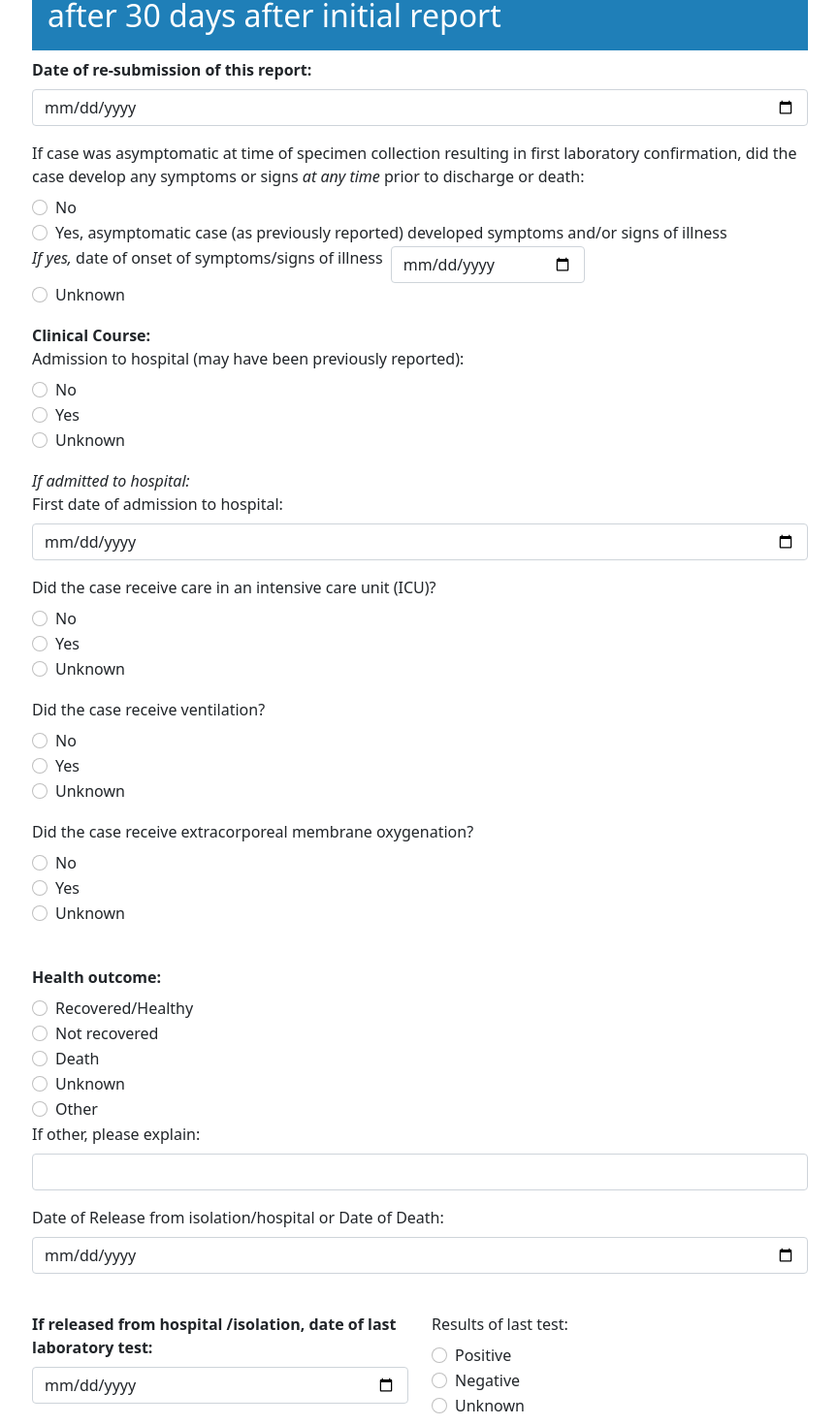
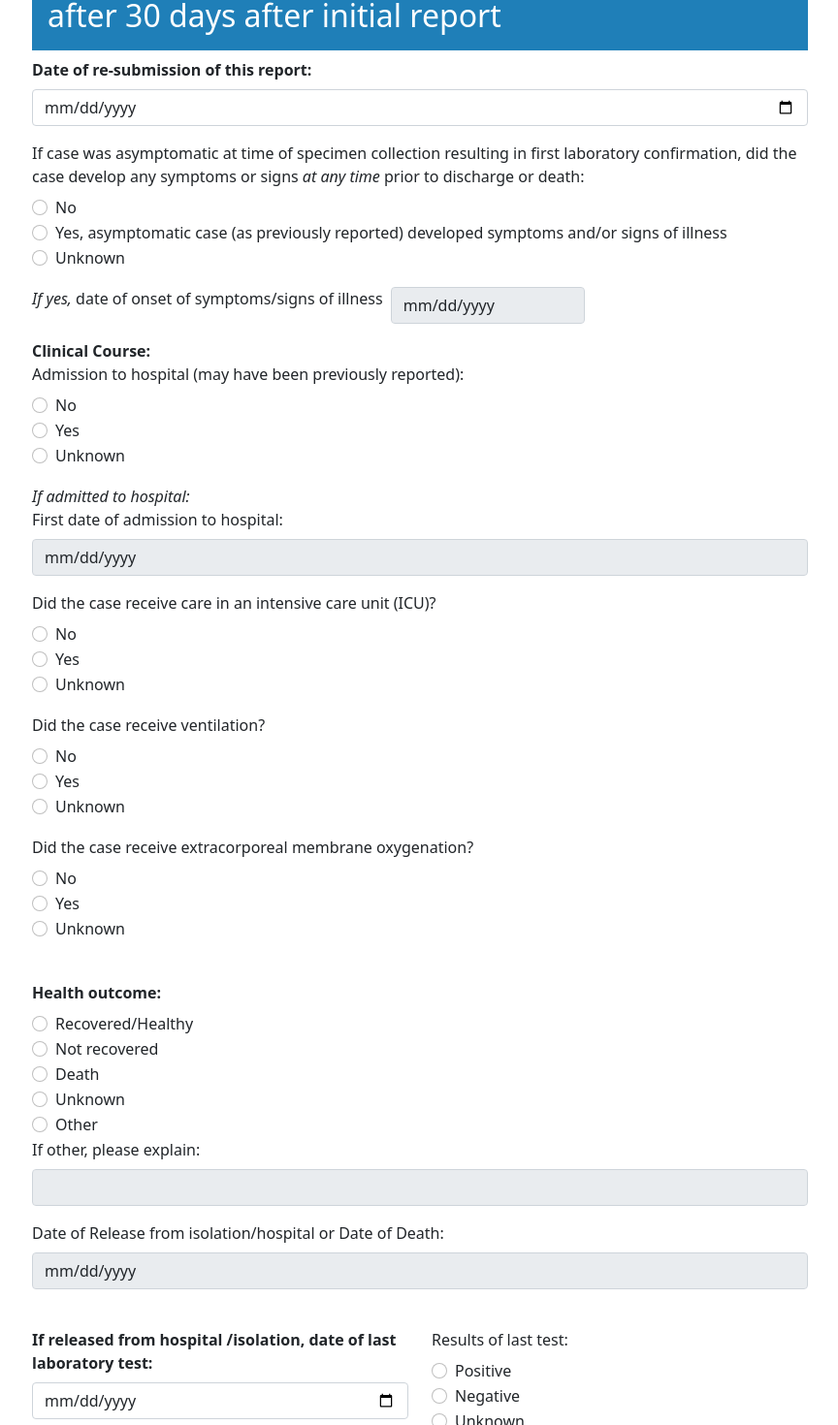
Before and after one commit to SoniaZaldana/covid19-reporting, a React (Create React App) app: page / in a window 1280 px wide. Shown: the part 4591-6061 px from the top of the page at 97% size, without its empty margins (207-1071 px from the left). Built offline with nearby package versions, Linux system fonts and the light colour scheme.

Commit message:
section4 validation

```diff
--- a/src/components/reportForm.js
+++ b/src/components/reportForm.js
@@ -4,7 +4,7 @@ import {Section0} from './section0.js';
 import {Section1} from './section1.js';
 import {Section2} from './section2.js';
 import {Section3} from './section3.js';
-import Section4 from './section4.js';
+import {Section4} from './section4.js';
 import Button from 'react-bootstrap/Button';
 
 class ReportForm extends Component {
@@ -57,7 +57,21 @@ class ReportForm extends Component {
                 exposureContactId: ['','','','',''],
                 exposureContactFirstDate: ['','','','',''],
                 exposureContactLastDate: ['','','','',''],
-                exposureContactCountry: ''
+                exposureContactCountry: '',
+                outcomeDateResubmission: '',
+                outcomeDevelop: '',
+                outcomeDevelopYesDate: '',
+                outcomeAdmission: '',
+                outcomeDateAdmission: '',
+                outcomeAdmissionICU: '',
+                outcomeAdmissionVentilation: '',
+                outcomeAdmissionOxygenation : '',
+                outcomeHealth: '',
+                outcomeHealthOtherWriteIn: '',
+                outcomeDateRelease: '',
+                outcomeDateTest: '',
+                outcomeTestResult: '',
+                outcomeTotalContacts: ''
             },
             formErrors: {
                 reportingDate: '',
@@ -90,7 +104,14 @@ class ReportForm extends Component {
                 exposureContactId: ['','','','',''],
                 exposureContactFirstDate: ['','','','',''],
                 exposureContactLastDate: ['','','','',''],
-                exposureContactCountry: ''
+                exposureContactCountry: '',
+                outcomeDateResubmission: '',
+                outcomeDevelopYesDate: '',
+                outcomeDateAdmission: '',
+                outcomeHealthOtherWriteIn: '',
+                outcomeDateRelease: '',
+                outcomeDateTest: '',
+                outcomeTotalContacts: ''
             }
         }
     }
@@ -268,7 +289,9 @@ class ReportForm extends Component {
 
         } else if (id.includes('exposureTravelDeparture')) {
             let index = parseInt( id.replace('exposureTravelDeparture','') ) - 1;
-            formFields.exposureTravelDeparture[index] = value;
+            let date = convertDate(value);
+
+            formFields.exposureTravelDeparture[index] = date;
             formErrors.exposureTravelDeparture[index] = isFieldValid('date', value).message;
 
         } else if (id === 'exposureVisitedFacilityNo' || id === 'exposureVisitedFacilityYes' ||
@@ -289,17 +312,89 @@ class ReportForm extends Component {
 
         } else if (id.includes('exposureContactFirstDate')) {
             let index = parseInt( id.replace('exposureContactFirstDate','') ) - 1;
-            formFields.exposureContactFirstDate[index] = value;
+            let date = convertDate(value);
+            formFields.exposureContactFirstDate[index] = date;
             formErrors.exposureContactFirstDate[index] = isFieldValid('date', value).message;
 
         } else if (id.includes('exposureContactLastDate')) {
             let index = parseInt( id.replace('exposureContactLastDate','') ) - 1;
-            formFields.exposureContactLastDate[index] = value;
+            let date = convertDate(value);
+            formFields.exposureContactLastDate[index] = date;
             formErrors.exposureContactLastDate[index] = isFieldValid('date', value).message;
 
         } else if (id === 'exposureContactCountry') {
             formFields.exposureContactCountry = value;
             formErrors.exposureContactCountry = isFieldValid(id, value).message;
+        }
+        // Section4 : Outcome : complete and re-sent the full form as...
+        else if (id === 'outcomeDateResubmission') {
+            let date = convertDate(value);
+            formFields.outcomeDateResubmission = date;
+            formErrors.outcomeDateResubmission = isFieldValid('date', value).message;
+
+        } else if (id === 'outcomeDevelopNo' || id === 'outcomeDevelopYes' || id === 'outcomeDevelopUnknown') {
+            formFields.outcomeDevelop = id.replace('outcomeDevelop','').toLowerCase();
+
+        } else if (id === 'outcomeDevelopYesDate') {
+            let date = convertDate(value);
+            formFields.outcomeDevelopYesDate = date;
+            formErrors.outcomeDevelopYesDate = isFieldValid('date', value).message;
+
+        } else if (id === 'outcomeAdmissionNo' || id === 'outcomeAdmissionYes' || id === 'outcomeAdmissionUnknown') {
+            formFields.outcomeAdmission = id.replace('outcomeAdmission','').toLowerCase();
+
+        } else if (id === 'outcomeDateAdmission') {
+            let date = convertDate(value);
+            formFields.outcomeDateAdmission = date;
+            formErrors.outcomeDateAdmission = isFieldValid('date', value).message;
+
+        } else if (id === 'outcomeAdmissionICUNo' || id === 'outcomeAdmissionICUYes' || id === 'outcomeAdmissionICUUnknown') {
+            formFields.outcomeAdmissionICU = id.replace('outcomeAdmissionICU','').toLowerCase();
+
+        } else if (id === 'outcomeAdmissionVentilationNo' || id === 'outcomeAdmissionVentilationYes' ||
+            id === 'outcomeAdmissionVentilationUnknown') {
+                formFields.outcomeAdmissionVentilation = id.replace('outcomeAdmissionVentilation','').toLowerCase();
+
+        } else if (id === 'outcomeAdmissionOxygenationNo' || id === 'outcomeAdmissionOxygenationYes' ||
+            id === 'outcomeAdmissionOxygenationUnknown') {
+                formFields.outcomeAdmissionOxygenation = id.replace('outcomeAdmissionOxygenation','').toLowerCase();
+
+        } else if (id === 'outcomeHealthRecovered' || id === 'outcomeHealthNot' || id === 'outcomeHealthDeath'
+            || id === 'outcomeHealthUnknown' || id === 'outcomeHealthOther') {
+
+                formFields.outcomeHealth = id.replace('outcomeHealth','').toLowerCase();
+        } else if (id === 'outcomeHealthOtherWriteIn') {
+
+            formFields.outcomeHealthOtherWriteIn = value;
+            formErrors.outcomeHealthOtherWriteIn = isFieldValid('outcomeHealthOtherWriteIn', value).message;
+        } else if (id === 'outcomeDateRelease') {
+            let date = convertDate(value);
+            formFields.outcomeDateRelease = date;
+            formErrors.outcomeDateRelease = isFieldValid('date', value).message;
+
+        } else if (id === 'outcomeDateTest') {
+            let date = convertDate(value);
+            formFields.outcomeDateTest = date;
+            formErrors.outcomeDateTest = isFieldValid('date', value).message;
+        } else if (id === 'outcomeTestResultPositive' || id === 'outcomeTestResultNegative' || id === 'outcomeTestResultUnknown') {
+
+            formFields.outcomeTestResult = id.replace('outcomeTestResult','').toLowerCase();
+
+        } else if (id === 'outcomeTotalContacts') {
+            formFields.outcomeTotalContacts = value;
+            formErrors.outcomeTotalContacts = isFieldValid('outcomeTotalContacts', value).message;
+
+        } else if (id === 'outcomeTotalContactsUnknown') {
+            if (e.target.checked) {
+                formFields.outcomeTotalContacts = 'unknown';
+            } else {
+                formFields.outcomeTotalContacts = document.getElementById('outcomeTotalContacts').value;
+
+                // Check if data already entered
+                if (formFields.outcomeTotalContacts === '') {
+                    formErrors.outcomeTotalContacts = isFieldValid('outcomeTotalContacts', '').message;
+                }
+            }
         }
 
 
@@ -318,7 +413,7 @@ class ReportForm extends Component {
                 <Section1 handleChange={this.handleChange} formFields={this.state.formFields} formErrors={this.state.formErrors} />
                 <Section2 handleChange={this.handleChange} formFields={this.state.formFields} formErrors={this.state.formErrors} />
                 <Section3 handleChange={this.handleChange} formFields={this.state.formFields} formErrors={this.state.formErrors} />
-                <Section4 />
+                <Section4 handleChange={this.handleChange} formFields={this.state.formFields} formErrors={this.state.formErrors} />
                 <Button variant="primary" type="submit">
                     Submit
                 </Button>
@@ -451,6 +546,25 @@ const isFieldValid = (name, value) => {
                 result.message = 'Please type the contact setting';
             }
             break;
+        // Section 4
+        case 'outcomeHealthOtherWriteIn':
+            if (value === '') {
+                result.valid = false;
+                result.message = 'Please explain the health outcome';
+            } else if (value.length < 4) {
+                result.valid = false;
+                result.message = 'Please be more descriptive';
+            }
+            break;
+        case 'outcomeTotalContacts':
+            if (value === '') {
+                result.valid = false;
+                result.message = 'Please enter total number of contacts';
+            } else if (!/^[0-9]+$/.test(value)) {
+                result.valid = false;
+                result.message = 'Number of contacts should consist of only numbers/digits';
+            }
+            break;
         default:
             break;
     }
--- a/src/components/section4.js
+++ b/src/components/section4.js
@@ -2,18 +2,20 @@ import Form from 'react-bootstrap/Form';
 import Row from 'react-bootstrap/Row';
 import Col from 'react-bootstrap/Col';
 
-function Section4() {
-  return (<>
-    <h2 className='section-header'>Section 4: Outcome: complete and re-sent the full form as soon as outcome of disease is known or after
-30 days after initial report</h2>
+export const Section4 = ({handleChange, formFields, formErrors}) => (
+  <>
+    <h2 className='section-header'>Section 4: Outcome: complete and re-sent the full form as soon as outcome of disease is known or after 30 days after initial report</h2>
     <Row className="mb-3">
-      <Form.Group as={Col} controlId="outcomeDateResubmission" md>
+      <Form.Group as={Col} controlId="outcomeDateResubmission" onChange={handleChange} md>
         <Form.Label><strong>Date of re-submission of this report:</strong></Form.Label>
-        <Form.Control type="date"/>
+        <Form.Control type="date" required />
+        {formErrors.outcomeDateResubmission.length > 0 && (
+          <Form.Text className="text-danger">{formErrors.outcomeDateResubmission}</Form.Text>
+        )}
       </Form.Group>
     </Row>
     <Row className="mb-3">
-      <Form.Group as={Col} controlId="outcomeDevelop" md>
+      <Form.Group as={Col} controlId="outcomeDevelop" onChange={handleChange} md>
         <Form.Label>If case was asymptomatic at time of specimen collection
         resulting in first laboratory confirmation, did the case develop any
         symptoms or signs <i>at any time</i> prior to discharge or death:</Form.Label>
@@ -22,207 +24,253 @@ function Section4() {
           label="No"
           name="outcomeDevelop"
           id="outcomeDevelopNo"
+          required
         />
         <Form.Check
           type="radio"
           label="Yes, asymptomatic case (as previously reported) developed symptoms and/or signs of illness"
           name="outcomeDevelop"
           id="outcomeDevelopYes"
+          required
         />
-        <Form.Group controlId="outcomeDevelopYesDate" className='flex-row'>
-          <Form.Label><i>If yes,</i> date of onset of symptoms/signs of illness</Form.Label>
-          <Form.Control type="date" className="yes-outcomedevelop"/>
-        </Form.Group>
         <Form.Check
           type="radio"
           label="Unknown"
           name="outcomeDevelop"
           id="outcomeDevelopUnknown"
+          required
         />
+      </Form.Group>
+    </Row>
+    <Row className="mb-3">
+      <Form.Group controlId="outcomeDevelopYesDate" className='flex-row' onChange={handleChange} >
+        <Form.Label><i>If yes,</i> date of onset of symptoms/signs of illness</Form.Label>
+        <Form.Control type="date" disabled={formFields.outcomeDevelop !== 'yes'} className="yes-outcomedevelop"/>
+        {formFields.outcomeDevelop === 'yes' && formErrors.outcomeDevelopYesDate.length > 0 && (
+          <Form.Text className="text-danger">{formErrors.outcomeDevelopYesDate}</Form.Text>
+        )}
       </Form.Group>
     </Row>
     <strong>Clinical Course:</strong>
     <Row className="mb-3">
-      <Form.Group as={Col} controlId="outcomeAdmission" md>
+      <Form.Group as={Col} controlId="outcomeAdmission" onChange={handleChange} md>
         <Form.Label>Admission to hospital (may have been previously reported):</Form.Label>
         <Form.Check
           type="radio"
           label="No"
           name="outcomeAdmission"
           id="outcomeAdmissionNo"
+          required
         />
         <Form.Check
           type="radio"
           label="Yes"
           name="outcomeAdmission"
           id="outcomeAdmissionYes"
+          required
         />
         <Form.Check
           type="radio"
           label="Unknown"
           name="outcomeAdmission"
           id="outcomeAdmissionUnknown"
+          required
         />
       </Form.Group>
     </Row>
     <i>If admitted to hospital:</i>
     <Row className="mb-3">
-      <Form.Group as={Col} controlId="outcomeDateAdmission" md>
+      <Form.Group as={Col} controlId="outcomeDateAdmission" onChange={handleChange} md>
         <Form.Label>First date of admission to hospital:</Form.Label>
-        <Form.Control type="date"/>
+        <Form.Control type="date" disabled={formFields.outcomeAdmission !== 'yes'} />
+        {formFields.outcomeAdmission === 'yes' && formErrors.outcomeDateAdmission.length > 0 && (
+          <Form.Text className="text-danger">{formErrors.outcomeDateAdmission}</Form.Text>
+        )}
       </Form.Group>
     </Row>
     <Row className="mb-3">
-      <Form.Group as={Col} controlId="outcomeAdmissionICU" md>
+      <Form.Group as={Col} controlId="outcomeAdmissionICU" onChange={handleChange} md>
         <Form.Label>Did the case receive care in an intensive care unit (ICU)? </Form.Label>
         <Form.Check
           type="radio"
           label="No"
           name="outcomeAdmissionICU"
           id="outcomeAdmissionICUNo"
+          required
         />
         <Form.Check
           type="radio"
           label="Yes"
           name="outcomeAdmissionICU"
           id="outcomeAdmissionICUYes"
+          required
         />
         <Form.Check
           type="radio"
           label="Unknown"
           name="outcomeAdmissionICU"
           id="outcomeAdmissionICUUnknown"
+          required
         />
       </Form.Group>
     </Row>
     <Row className="mb-3">
-      <Form.Group as={Col} controlId="outcomeAdmissionVentilation" md>
+      <Form.Group as={Col} controlId="outcomeAdmissionVentilation" onChange={handleChange} md>
         <Form.Label>Did the case receive ventilation? </Form.Label>
         <Form.Check
           type="radio"
           label="No"
           name="outcomeAdmissionVentilation"
           id="outcomeAdmissionVentilationNo"
+          required
         />
         <Form.Check
           type="radio"
           label="Yes"
           name="outcomeAdmissionVentilation"
           id="outcomeAdmissionVentilationYes"
+          required
         />
         <Form.Check
           type="radio"
           label="Unknown"
           name="outcomeAdmissionVentilation"
           id="outcomeAdmissionVentilationUnknown"
+          required
         />
       </Form.Group>
     </Row>
     <Row className="mb-3">
-      <Form.Group as={Col} controlId="outcomeAdmissionOxygenation" md>
+      <Form.Group as={Col} controlId="outcomeAdmissionOxygenation" onChange={handleChange} md>
         <Form.Label>Did the case receive extracorporeal membrane oxygenation? </Form.Label>
         <Form.Check
           type="radio"
           label="No"
           name="outcomeAdmissionOxygenation"
           id="outcomeAdmissionOxygenationNo"
+          required
         />
         <Form.Check
           type="radio"
           label="Yes"
           name="outcomeAdmissionOxygenation"
           id="outcomeAdmissionOxygenationYes"
+          required
         />
         <Form.Check
           type="radio"
           label="Unknown"
           name="outcomeAdmissionOxygenation"
           id="outcomeAdmissionOxygenationUnknown"
+          required
         />
       </Form.Group>
     </Row>
     <br/>
     <Row>
-      <Form.Group as={Col} controlId="outcomeHealth" md>
+      <Form.Group as={Col} controlId="outcomeHealth" onChange={handleChange} md>
         <Form.Label><strong>Health outcome:</strong> </Form.Label>
         <Form.Check
           type="radio"
           label="Recovered/Healthy"
           name="outcomeHealth"
           id="outcomeHealthRecovered"
+          required
         />
         <Form.Check
           type="radio"
           label="Not recovered"
           name="outcomeHealth"
           id="outcomeHealthNot"
+          required
         />
         <Form.Check
           type="radio"
           label="Death"
           name="outcomeHealth"
           id="outcomeHealthDeath"
+          required
         />
         <Form.Check
           type="radio"
           label="Unknown"
           name="outcomeHealth"
           id="outcomeHealthUnknown"
+          required
         />
         <Form.Check
           type="radio"
           label="Other"
           name="outcomeHealth"
           id="outcomeHealthOther"
+          required
         />
       </Form.Group>
     </Row>
     <Row className="mb-3">
-      <Form.Group as={Col} controlId="outcomeHealthOtherWriteIn" md>
+      <Form.Group as={Col} controlId="outcomeHealthOtherWriteIn" onChange={handleChange} md>
         <Form.Label>If other, please explain:</Form.Label>
-        <Form.Control type="text"/>
+        <Form.Control type="text" disabled={formFields.outcomeHealth !== 'other'} />
+        {formFields.outcomeHealth === 'other' && formErrors.outcomeHealthOtherWriteIn.length > 0 && (
+          <Form.Text className="text-danger">{formErrors.outcomeHealthOtherWriteIn}</Form.Text>
+        )}
       </Form.Group>
     </Row>
     <Row className="mb-3">
-      <Form.Group as={Col} controlId="outcomeDateRelease" md>
+      <Form.Group as={Col} controlId="outcomeDateRelease" onChange={handleChange} md>
         <Form.Label>Date of Release from isolation/hospital or Date of Death:</Form.Label>
-        <Form.Control type="date"/>
+        <Form.Control
+          type="date"
+          disabled={!( formFields.outcomeAdmission === 'yes' || formFields.outcomeAdmission === 'unknown' ||
+          formFields.outcomeHealth === 'death' || formFields.outcomeHealth === 'unknown' || formFields.outcomeHealth === 'other' )}
+        />
+        {( formFields.outcomeAdmission === 'yes' || formFields.outcomeAdmission === 'unknown' ||
+          formFields.outcomeHealth === 'death' || formFields.outcomeHealth === 'unknown' || formFields.outcomeHealth === 'other')
+          && formErrors.outcomeDateRelease.length > 0 && (
+          <Form.Text className="text-danger">{formErrors.outcomeDateRelease}</Form.Text>
+        )}
       </Form.Group>
     </Row>
     <br/>
     <Row className="mb-3">
-      <Form.Group as={Col} controlId="outcomeDateTest" md>
+      <Form.Group as={Col} controlId="outcomeDateTest" onChange={handleChange} md>
         <Form.Label><strong>If released from hospital /isolation, date of last laboratory test:</strong></Form.Label>
-        <Form.Control type="date"/>
+        <Form.Control type="date" required/>
+        {formErrors.outcomeDateTest.length > 0 && (
+          <Form.Text className="text-danger">{formErrors.outcomeDateTest}</Form.Text>
+        )}
       </Form.Group>
-      <Form.Group as={Col} controlId="outcomeTestResult" md>
+      <Form.Group as={Col} controlId="outcomeTestResult" onChange={handleChange} md>
         <Form.Label>Results of last test:</Form.Label>
         <Form.Check
           type="radio"
           label="Positive"
           name="outcomeTestResult"
           id="outcomeTestResultPositive"
+          required
         />
         <Form.Check
           type="radio"
           label="Negative"
           name="outcomeTestResult"
           id="outcomeTestResultNegative"
+          required
         />
         <Form.Check
           type="radio"
           label="Unknown"
           name="outcomeTestResult"
           id="outcomeTestResultUnknown"
+          required
         />
       </Form.Group>
     </Row>
     <br/>
     <Row className="mb-3">
-      <Form.Group as={Col} controlId="outcomeTotalContacts" md className="flex-row">
+      <Form.Group as={Col} controlId="outcomeTotalContacts" md className="flex-row" onChange={handleChange}>
         <Form.Label><strong>Total number of contacts followed for this case:</strong></Form.Label>
         <div className="flex-row">
-          <Form.Control type="number" min="0"/>
+          <Form.Control type="number" min="0" disabled={formFields.outcomeTotalContacts === 'unknown'}/>
           <Form.Check
             type="checkbox"
             label="Unknown"
@@ -230,6 +278,9 @@ function Section4() {
             id="outcomeTotalContactsUnknown"
           />
         </div>
+        {formFields.outcomeTotalContacts !== 'unknown' && formErrors.outcomeTotalContacts.length > 0 && (
+          <Form.Text className="text-danger">{formErrors.outcomeTotalContacts}</Form.Text>
+        )}
       </Form.Group>
     </Row>
     <Row className="mb-3">
@@ -238,7 +289,5 @@ function Section4() {
       </Form.Group>
     </Row>
 
-    </>)
-}
-
-export default Section4;
+  </>
+)
```
